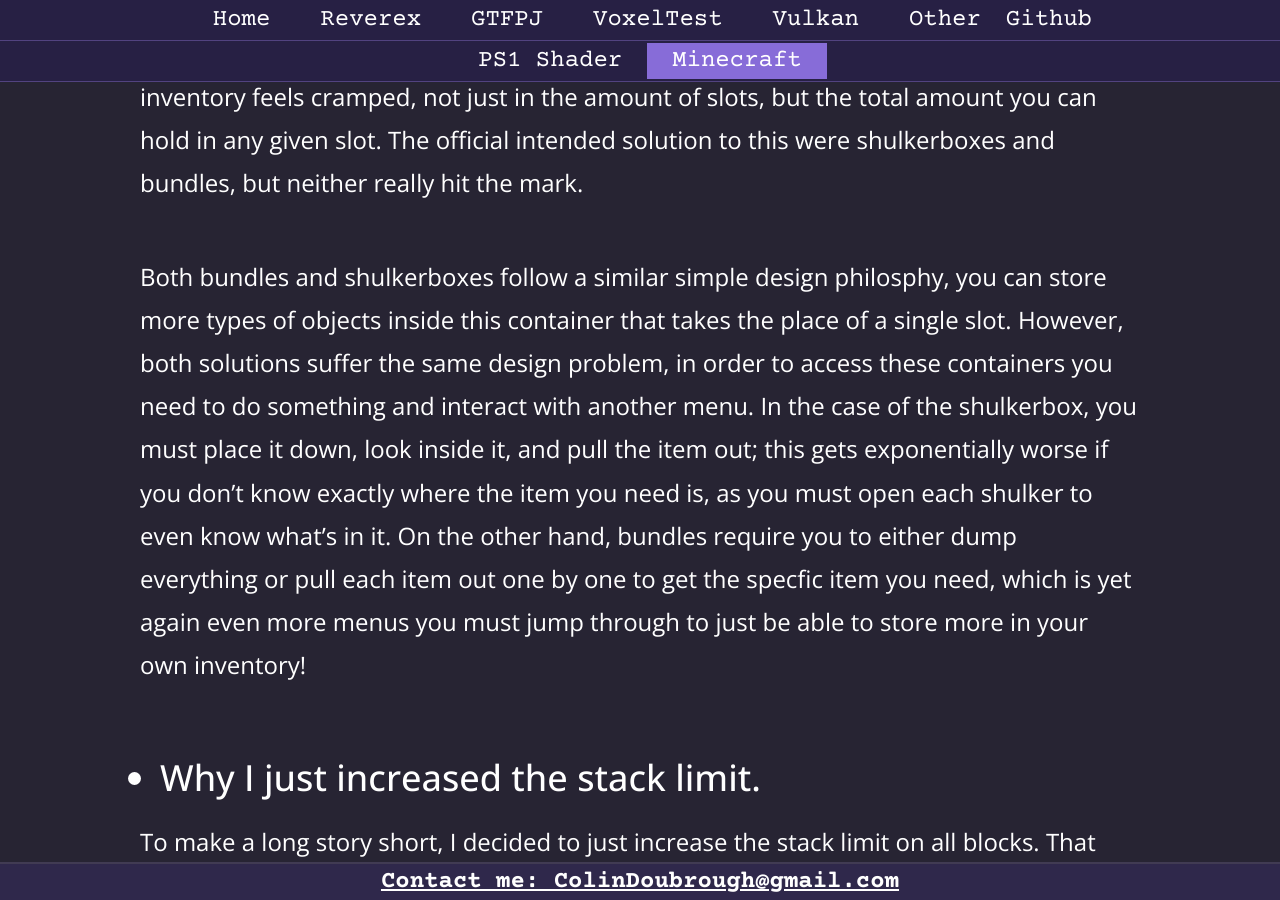
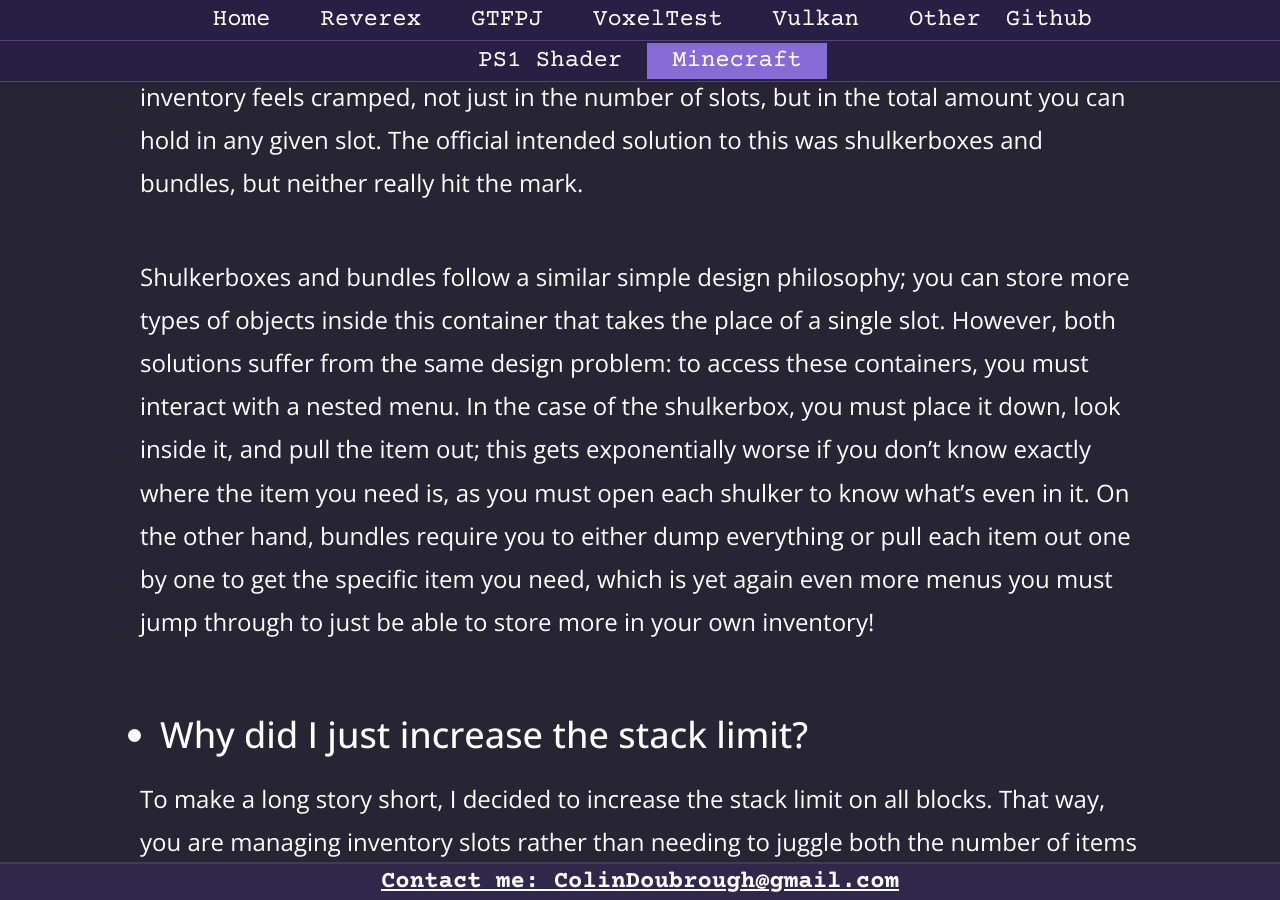
Before and after one commit to Colin12345678910/portfolio, a Jekyll site: the page built from Minecraft.markdown, in a window 1280 px wide and 900 px high, scrolled down 1494 px. Built offline with Jekyll 4.4.1, drawn with Linux system fonts in a browser that asks for light colours; some of the changed text lies outside the part shown.

Commit message:
Improved language in Minecraft.markdown
Improved grammar and clarity throughout the document.

```diff
--- a/Minecraft.markdown
+++ b/Minecraft.markdown
@@ -8,40 +8,40 @@
 ---
 # Minecraft Projects
 ---
-Alongside most of my regular game-specific projects, I have also worked on a handful of Minecraft Mods, I decided it would be nice to document them, even if they are overall smaller projects.
+Alongside most of my regular game-specific projects, I have also worked on a handful of Minecraft Mods. I thought it would be nice to document them, even if they are overall smaller projects.
 
 # Stackable
 
 ![Higher stack sizes](assets/images/Stackable.jpg "Higher stack sizes.")
 
-So this mod kinda came from design issue I've had with Minecraft for years, Inventory management sucks, you never seem to be able to hold everything you want. Your inventory feels cramped, not just in the amount of slots, but the total amount you can hold in any given slot. The official intended solution to this were shulkerboxes and bundles, but neither really hit the mark.
+So this mod kinda came from a design issue I've had with Minecraft for years: Inventory management sucks, you never seem to be able to hold everything you want. Your inventory feels cramped, not just in the number of slots, but in the total amount you can hold in any given slot. The official intended solution to this was shulkerboxes and bundles, but neither really hit the mark.
 
-Both bundles and shulkerboxes follow a similar simple design philosphy, you can store more types of objects inside this container that takes the place of a single slot. However, both solutions suffer the same design problem, in order to access these containers you need to do something and interact with another menu. In the case of the shulkerbox, you must place it down, look inside it, and pull the item out; this gets exponentially worse if you don't know exactly where the item you need is, as you must open each shulker to even know what's in it. On the other hand, bundles require you to either dump everything or pull each item out one by one to get the specfic item you need, which is yet again even more menus you must jump through to just be able to store more in your own inventory!
+Shulkerboxes and bundles follow a similar simple design philosophy; you can store more types of objects inside this container that takes the place of a single slot. However, both solutions suffer from the same design problem: to access these containers, you must interact with a nested menu. In the case of the shulkerbox, you must place it down, look inside it, and pull the item out; this gets exponentially worse if you don't know exactly where the item you need is, as you must open each shulker to  know what's even in it. On the other hand, bundles require you to either dump everything or pull each item out one by one to get the specific item you need, which is yet again even more menus you must jump through to just be able to store more in your own inventory!
 
-- Why I just increased the stack limit.
+- Why did I just increase the stack limit?
 
-To make a long story short, I decided to just increase the stack limit on all blocks. That way you are more managing inventory slots rather than needing to juggle both the number of items you have and the amount of different slots they can fill. I wanted to create something non-instrusive, something I could just setup and forget rather than actively think about it.
+To make a long story short, I decided to increase the stack limit on all blocks. That way, you are managing inventory slots rather than needing to juggle both the number of items you have and the number of different slots they can fill. Overall, this was a relatively non-intrusive solution; it doesn't require extra effort by the player and streamlines gameplay.
 
 - Technical challenges.
 
-This project focused a lot on creating portable code and automation, not nessicarlily portable in the traditional sense, but rather that I needed to write very modloader agnostic code. In the end, I used the Multiloader Library approach, where the mod exists mostly as a Java library, with shared mixins, but whatever loader specific code or mixins that are nessicary are written in their own respective projects. Alongside this, I wrote a CI pipeline that would compile for each modloader and release them all at once on both Curseforge and Modrinth. This was overall nessecary as my Mod spans across Fabric, Forge and NeoForge on both 1.21.11 and 1.21.1, otherwise I would need to manually submit 12 releases across both platforms.
+This project focused on creating portable code and automation, not in the traditional meaning of operating system portability, but rather that my code needed to be very modloader-agnostic. In the end, I used the Multiloader Library approach, where the mod exists as a Java library with shared mixins. However, loader-specific code and mixins are instead written in their own respective projects. Alongside this, I wrote a CI pipeline that would compile for each modloader and release them all at once on both Curseforge and Modrinth. This was overall necessary as my Mod spans across Fabric, Forge and NeoForge on both 1.21.11 and 1.21.1. Without this automation pipeline, I would need 12 separate manual submissions for any update or hotfix.
 
 # Regenerations
 
-Regenerations was my first ever Minecraft Mod, three years old at this point, I really wanted to create a large Vanilla styled content mod, and while that never materialized, I did create a few biomes with custom terrain features I am still somewhat proud of.
+Regenerations was my first ever Minecraft Mod, three years old at this point. I really wanted to create a large vanilla-style content mod, and while that never materialized, I did create a few biomes with custom terrain features I am still proud of.
 
 - New Birch forests.
 
 ![New Birch forests.](assets/images/Birch.png "New Birch forests.")
 
 
-I really wanted to focus on verticality, I always loved the scale of large old trees in real life, and was always somewhat dissapointed in Minecraft's small forests. So I learned how to write Fabric mods and designed and created a custom trunkplacer based on the unused concept art shown at Minecraft Live.
+I really wanted to focus on verticality. I always loved the scale of large old trees in real life and was always somewhat disappointed in Minecraft's small forests. So I learned how to write Fabric mods and designed and created a custom trunkplacer based on the unused concept art shown at Minecraft Live.
 
 - Maple forests
 
 ![Maple forests.](assets/images/Maple.png "New Maple forest.")
 
-So this was an experiment in learning how a more complex procedural feature could be created, so I made my own trunkplacer which would recursively place smaller branches starting from the main trunk until the next branch would be smaller than a block. Ultimately, I think this came out looking really nice, and while It's not how I would approach the problem nowadays, I still think I could take inspiration from it's design to do something similar if I ever needed to create more custom generation.
+This was an experiment in learning how a more complex procedural feature work, so I made my own trunkplacer, which would recursively place smaller branches starting from the main trunk until the next branch would be smaller than a block. Ultimately, I think this came out looking really nice, and despite not being the approach I would use today, I still think I could take inspiration from its design and do something similar if I ever wanted to create more procedurally generated trees.
 
 # Source code
 
```
